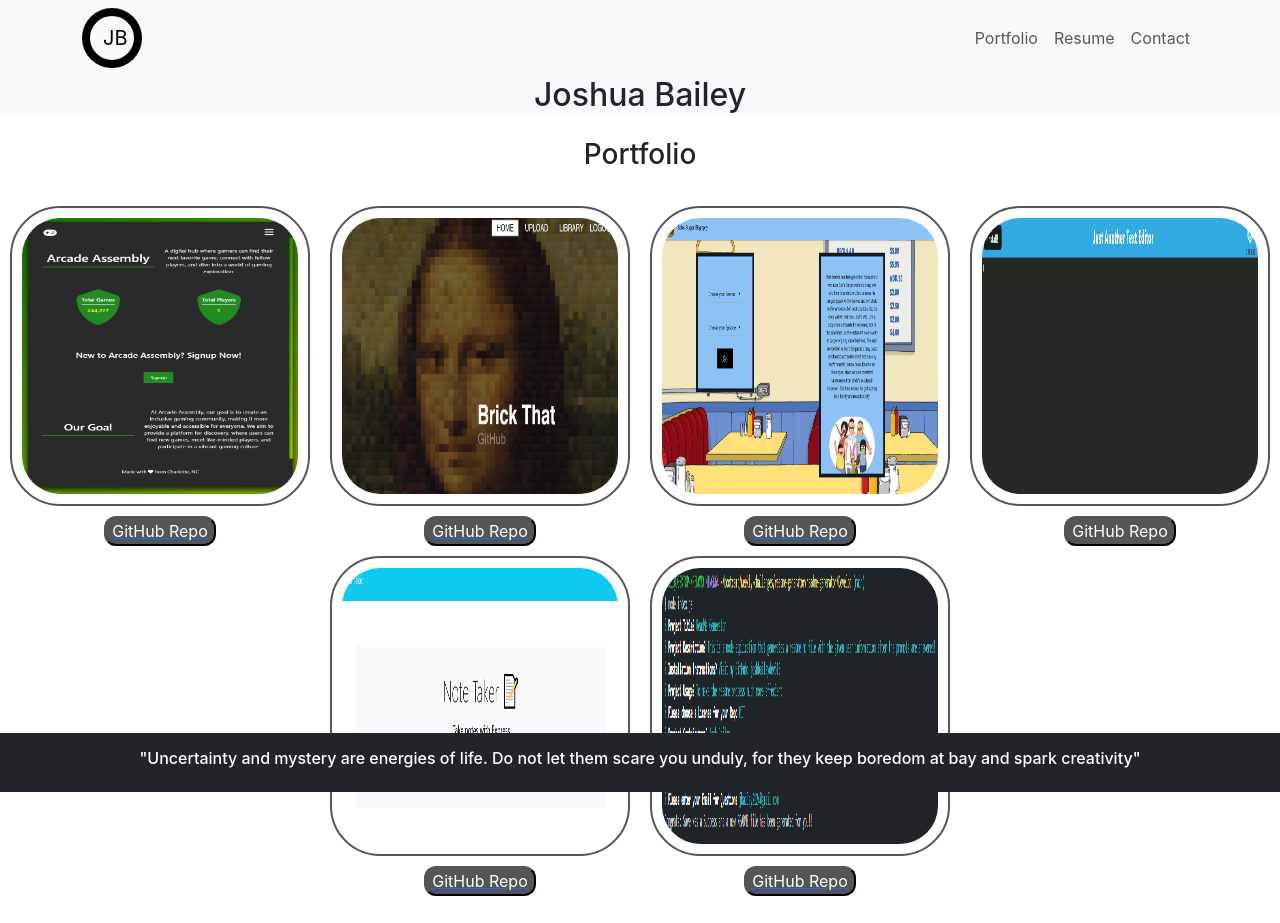
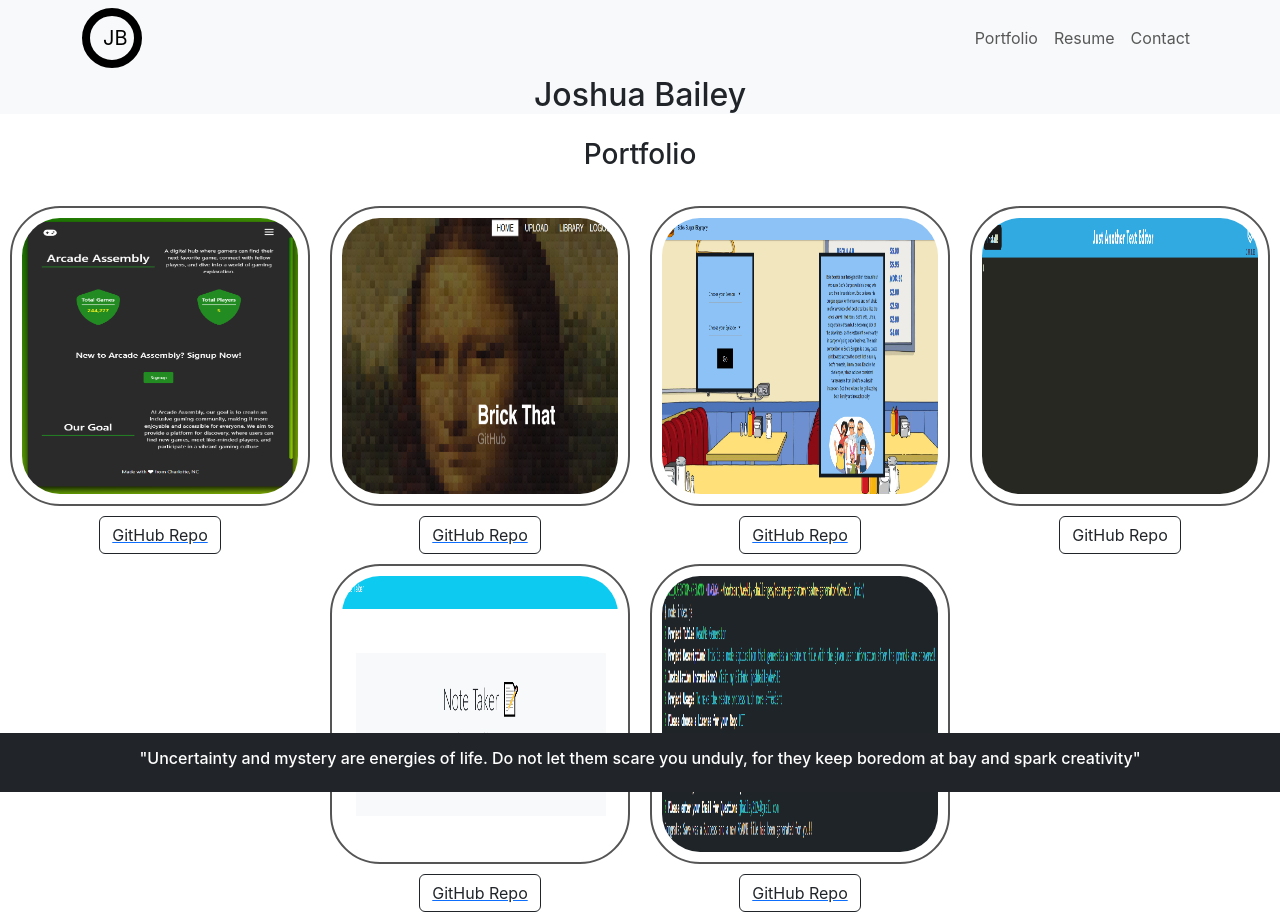
Before and after one commit to joshbaileydev513/joshuabailey.info, a React (Create React App) app: page /portfolio in a window 1280 px wide. Shown: the top 923 px of the page. Built offline with nearby package versions, Linux system fonts and the light colour scheme.

Commit message:
fixed the styling of the buttons to match the other pages

```diff
--- a/src/components/project.js
+++ b/src/components/project.js
@@ -4,7 +4,6 @@ import Link from 'react-router-dom';
 // import '../styles/Header.css';
 import ArcadeAssem from '../assets/arcadeassembly.png';
 import BobsBurgers from '../assets/bobs-burgers.png';
-import HomePic from '../assets/home-page-pic.png';
 import BrickThat from '../assets/brick-that-pic.png';
 import TextEditor from '../assets/text-editor.png';
 import ReadmeGen from '../assets/readme-gen.png';
@@ -43,58 +42,58 @@ function Projects() {
       {/* Best Portfolio Piece Here */}
       <div>
         <a href="https://arcade-assembly-c977bb949035.herokuapp.com/" target="_blank" rel="noreferrer">
-          <img src={ArcadeAssem} alt="Arcade Assembly" style={styles.size}/>
-          <br/>
+          <img src={ArcadeAssem} alt="Arcade Assembly" style={styles.size} />
+          <br />
           <div style={styles.btnCenter}>
-            <button type="button" style={styles.btn}>GitHub Repo</button>
+            <button type="button" class="btn btn-outline-dark">GitHub Repo</button>
           </div>
         </a>
       </div>
       {/* Portfolio Project #2 */}
       <div>
         <a href="https://brick-that.herokuapp.com/" target="_blank" rel="noreferrer">
-          <img src={BrickThat} alt="Brick That" style={styles.size}/>
-            <br/>
+          <img src={BrickThat} alt="Brick That" style={styles.size} />
+          <br />
           <div style={styles.btnCenter} >
-                <button type="button" style={styles.btn}>GitHub Repo</button>
+            <button type="button" class="btn btn-outline-dark">GitHub Repo</button>
           </div>
         </a>
       </div>
       {/* Portfolio Project #3 */}
       <div>
         <a href="https://joshbaileydev513.github.io/bobs-burgers-project/" target="_blank" rel="noreferrer">
-          <img src={BobsBurgers} alt="Bobs Burgers API" style={styles.size}/>
-          <br/>
+          <img src={BobsBurgers} alt="Bobs Burgers API" style={styles.size} />
+          <br />
           <div style={styles.btnCenter} >
-                <button type="button" style={styles.btn}>GitHub Repo</button>
+            <button type="button" class="btn btn-outline-dark">GitHub Repo</button>
           </div>
         </a>
       </div>
       {/* Portfolio Project #4 */}
       <div>
-        <img src={TextEditor} alt="Text Editor PWA" style={styles.size}/>
-        <br/>
+        <img src={TextEditor} alt="Text Editor PWA" style={styles.size} />
+        <br />
         <div style={styles.btnCenter} >
-                <button type="button" style={styles.btn}>GitHub Repo</button>
+          <button type="button" class="btn btn-outline-dark">GitHub Repo</button>
         </div>
       </div>
       {/* Portfolio Project #5 */}
       <div>
         <a href="https://note-taker-app-uncc.herokuapp.com/" target="_blank" rel="noreferrer">
-          <img src={NoteTaker} alt="Note Taker App" style={styles.size}/>
-          <br/>
+          <img src={NoteTaker} alt="Note Taker App" style={styles.size} />
+          <br />
           <div style={styles.btnCenter} >
-                <button type="button" style={styles.btn}>GitHub Repo</button>
+            <button type="button" class="btn btn-outline-dark">GitHub Repo</button>
           </div>
         </a>
       </div>
       {/* Portfolio Project #6 */}
       <div>
         <a href="https://app.screencastify.com/manage/videos/xrR4u9qmVMsZMdTKu5oa" target="_blank" rel="noreferrer">
-          <img src={ReadmeGen} alt="readme generator" style={styles.size}/>
-          <br/>
+          <img src={ReadmeGen} alt="readme generator" style={styles.size} />
+          <br />
           <div style={styles.btnCenter} >
-                <button type="button" style={styles.btn}>GitHub Repo</button>
+            <button type="button" class="btn btn-outline-dark">GitHub Repo</button>
           </div>
         </a>
       </div>
--- a/src/pages/Resume.js
+++ b/src/pages/Resume.js
@@ -8,8 +8,7 @@ const Resume = () => {
              <p class="text-center font-weight-light">
                     Enthusiastic, and driven development professional with a passion for working diligently to complete
                     any tasks at hand. Avid learner who is willing to put in the time needed to successfully pick up new
-                    skills needed within any role.Currently enrolled in the Coding Bootcamp at the University of North Carolina Charlotte learning a
-                    full stack of tools and technologies.
+                    skills needed within any role. FullStack MERN Certication from The University of North Carolina at Charlotte Coding Bootcamp.
             </p>
             <div>
             <div class="p-5 text-center">
```
Lines whose indentation alone changed are shown as unchanged.
